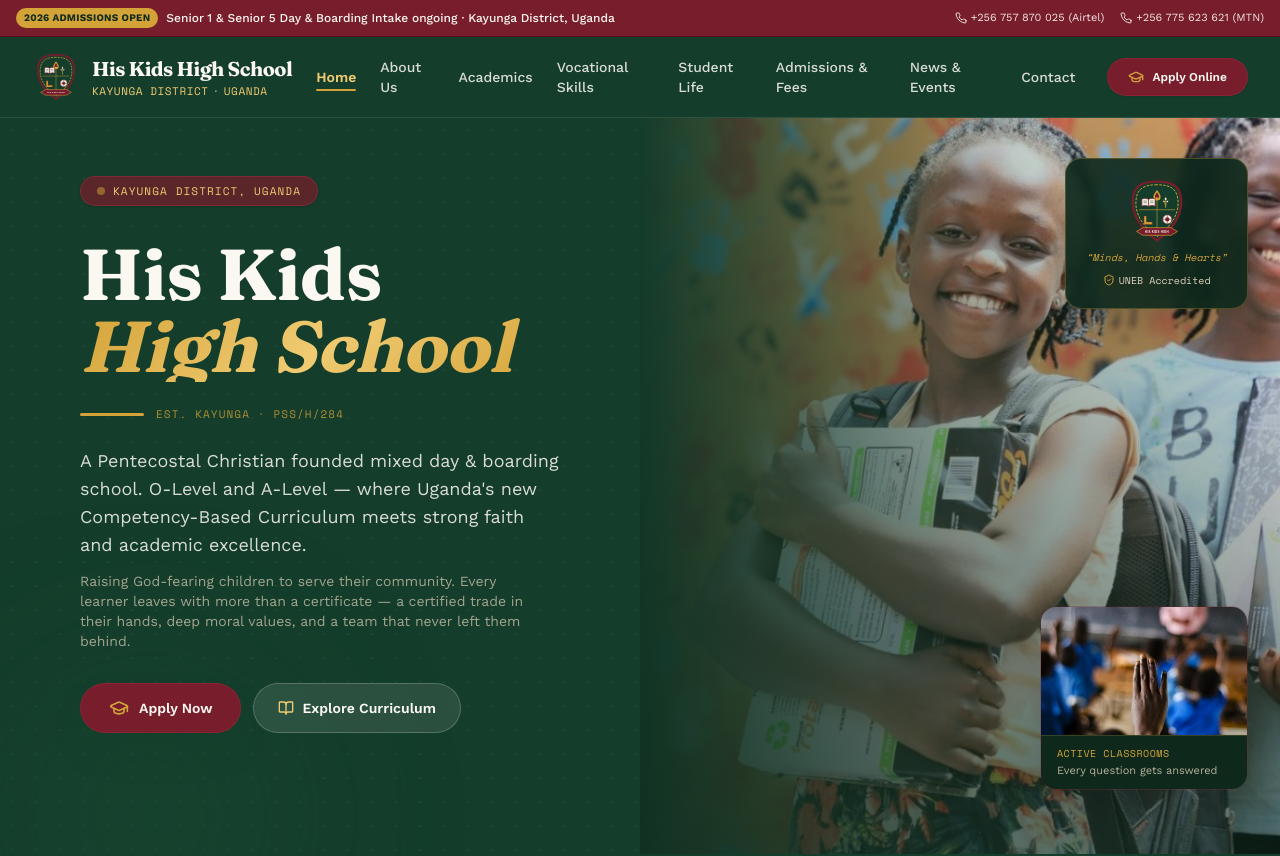
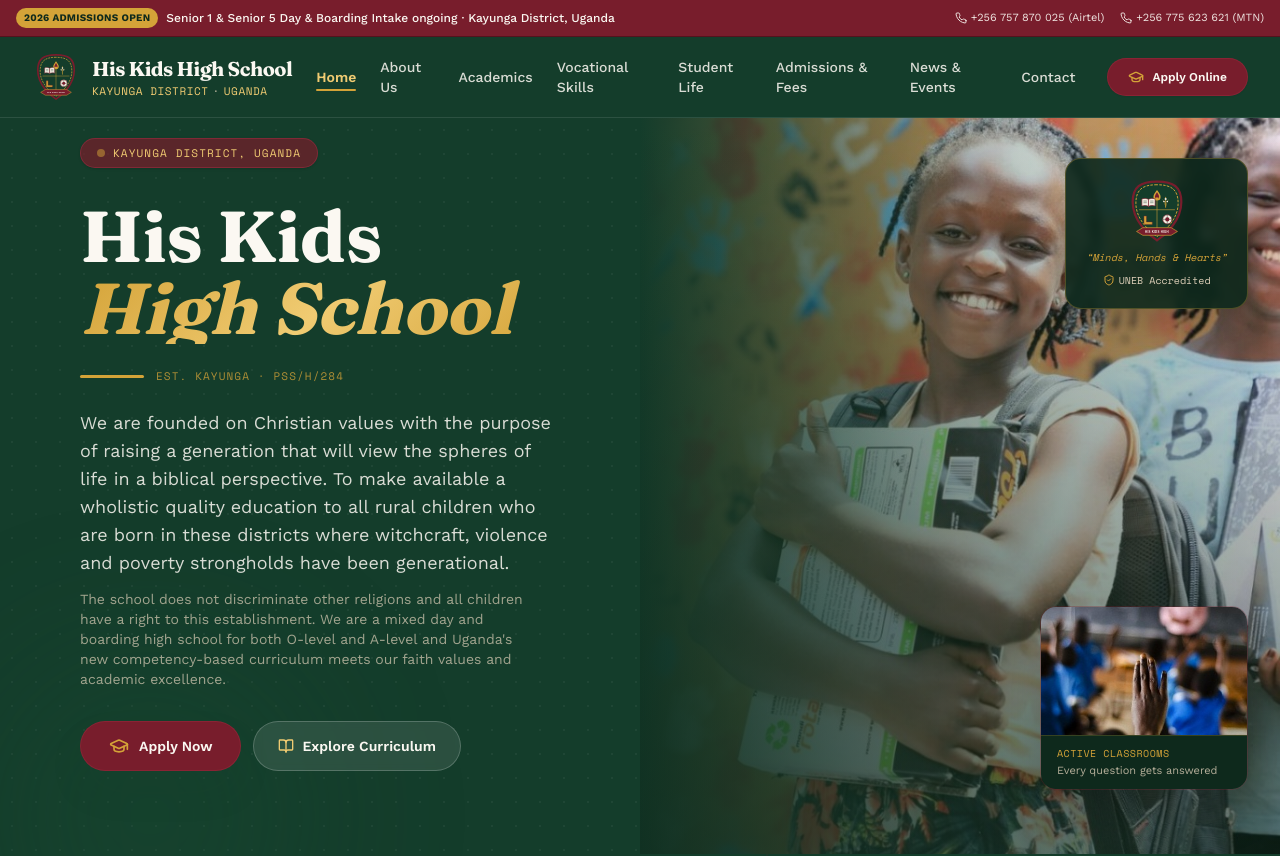
Before and after one commit to bullz-droid/hiskidshighschool, a Next.js app: page / in a window 1280 px wide. Shown: the top 856 px of the page. Built offline with nearby package versions, Linux system fonts and the light colour scheme.

Commit message:
style: update home page hero copy as per client request

```diff
--- a/src/app/page.tsx
+++ b/src/app/page.tsx
@@ -52,10 +52,10 @@
             </div>
 
             <p className="text-base sm:text-lg text-brand-beige-light/85 max-w-lg leading-relaxed mb-3">
-              A Pentecostal Christian founded mixed day &amp; boarding school. O-Level and A-Level — where Uganda&apos;s new Competency-Based Curriculum meets strong faith and academic excellence.
+              We are founded on Christian values with the purpose of raising a generation that will view the spheres of life in a biblical perspective. To make available a wholistic quality education to all rural children who are born in these districts where witchcraft, violence and poverty strongholds have been generational.
             </p>
             <p className="text-xs sm:text-sm text-brand-beige-border/70 max-w-md leading-relaxed mb-8">
-              Raising God-fearing children to serve their community. Every learner leaves with more than a certificate — a certified trade in their hands, deep moral values, and a team that never left them behind.
+              The school does not discriminate other religions and all children have a right to this establishment. We are a mixed day and boarding high school for both O-level and A-level and Uganda&apos;s new competency-based curriculum meets our faith values and academic excellence.
             </p>
 
             {/* CTA Buttons */}
```
